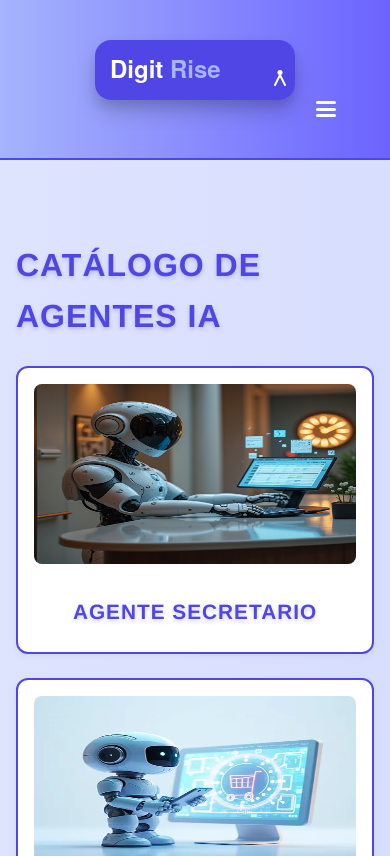
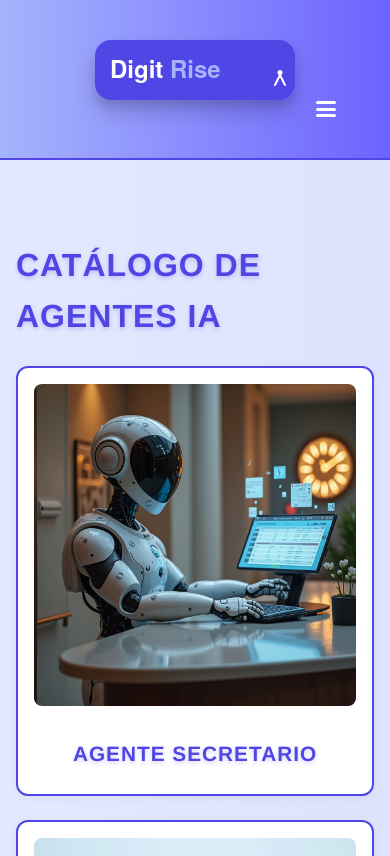
Before and after one commit to gallardo4/DigitRise, a Vue app in the folder digitrise/: page /agentes in a window 390 px wide. Shown: the top 856 px of the page. Built offline with nearby package versions, Linux system fonts and the light colour scheme.

Commit message:
update img size on phone

```diff
--- a/digitrise/src/style.css
+++ b/digitrise/src/style.css
@@ -501,10 +501,6 @@ main {
     padding: 16px;
   }
 
-  .agente-card img {
-    max-height: 180px;
-  }
-
   .agente-card h3 {
     font-size: 1.1rem;
   }
```
